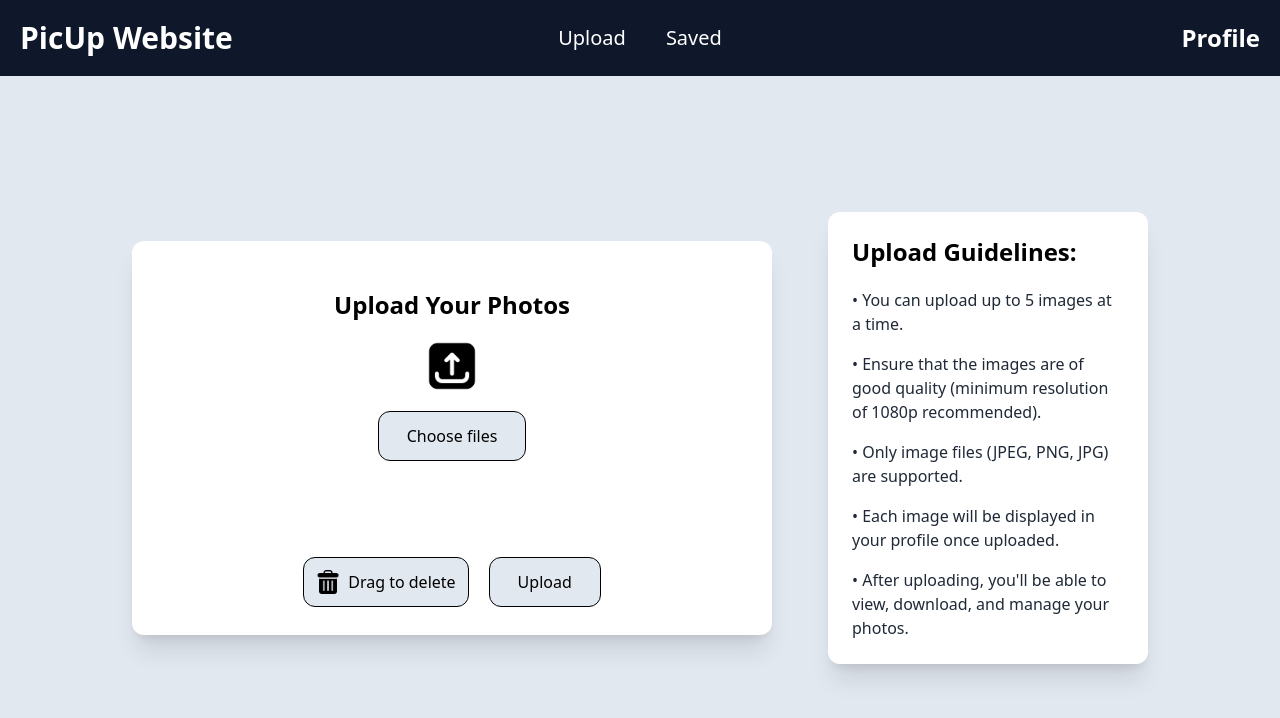
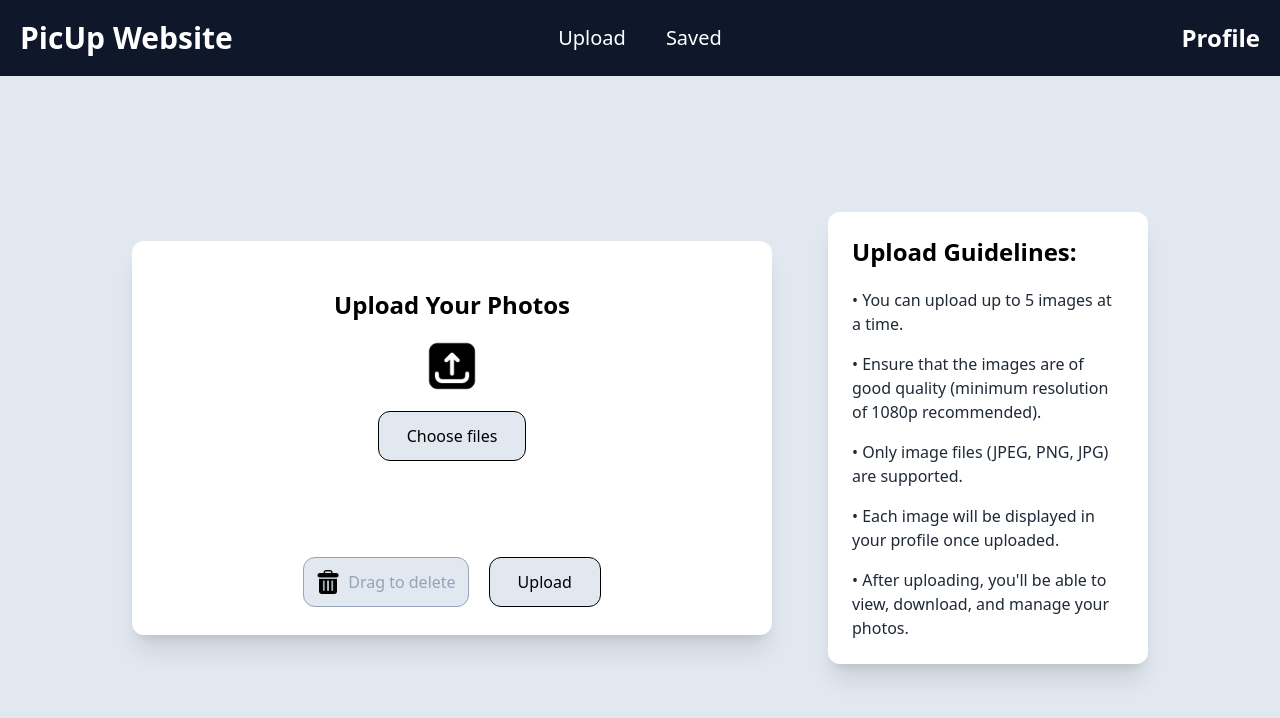
Before and after one commit to ALI-HUP/PicUp-website, a Next.js app: page /headers/upload in a window 1280 px wide. Shown: the top 718 px of the page. Built offline with nearby package versions, Linux system fonts and the light colour scheme.

Commit message:
change in upload page

```diff
--- a/app/headers/upload/page.tsx
+++ b/app/headers/upload/page.tsx
@@ -111,11 +111,11 @@ const Upload = () => {
               ))}
             </div>
             <div className="flex gap-5">
-              <div className={`flex justify-center items-center ${isDeleteEnabled ? "bg-red-500 cursor-pointer border-white" : "bg-slate-200 border border-black "} p-3 font-medium rounded-xl border`}
+              <div className={`flex justify-center items-center ${isDeleteEnabled ? "bg-red-500 cursor-pointer border-white" : "bg-slate-200 border-slate-400 text-slate-400"} p-3 font-medium rounded-xl border`}
                 onDrop={handleDrop} onDragOver={(e) => e.preventDefault()}
               >
                 <Image src={Deletepic} alt="Delete" className="w-6 h-6" />
-                <span className="ml-2 text-black">{isDeleteEnabled ? "Drop to delete" : "Drag to delete"}</span>
+                <span className="ml-2">{isDeleteEnabled ? "Drop to delete" : "Drag to delete"} </span>
               </div>
 
               <div className="flex justify-center">
```
